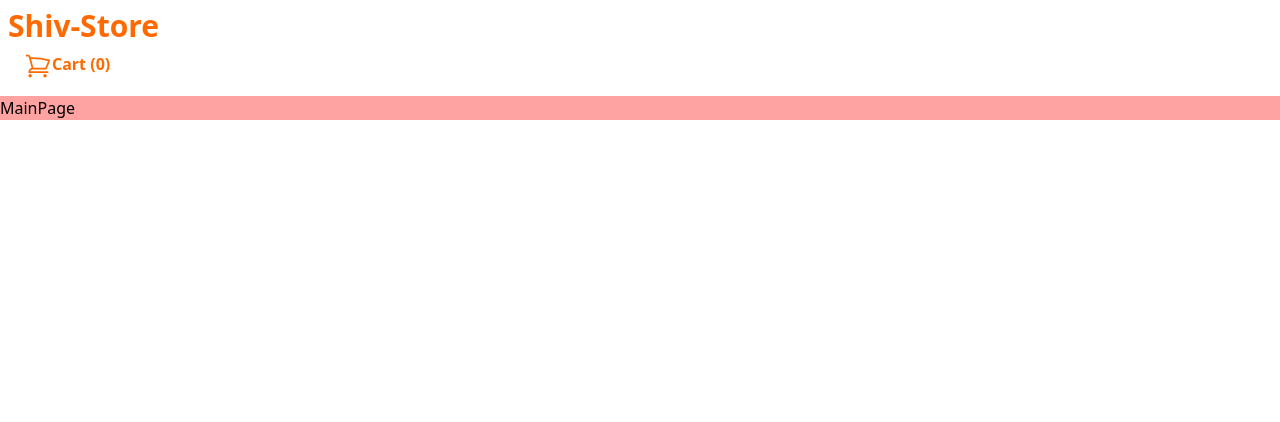
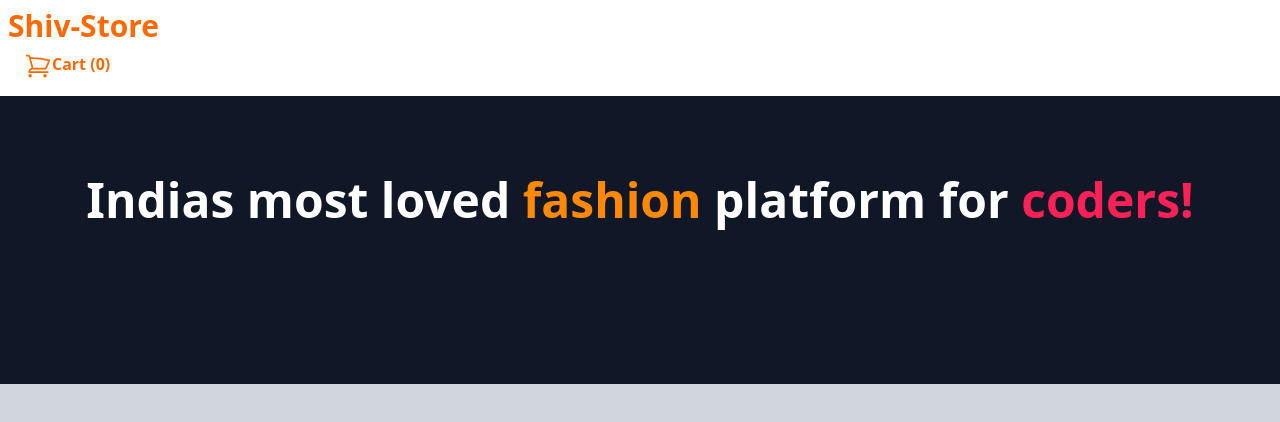
Before and after one commit to CoolShivas/007--Next_Ecommerce, a Next.js app: page / in a window 1280 px wide. Shown: the top 422 px of the page. Built offline with nearby package versions, Linux system fonts and the light colour scheme.

Commit message:
Given the style to Navbar and bgcolor to layout.

```diff
--- a/src/app/layout.js
+++ b/src/app/layout.js
@@ -4,7 +4,7 @@ import "./global.css";
 export default function RootLayout({ children }) {
   return (
     <html lang="en">
-      <body>
+      <body className="bg-gray-300">
         <Navbar></Navbar>
         {children}
       </body>
--- a/src/app/page.js
+++ b/src/app/page.js
@@ -1,5 +1,12 @@
 const MainPage = () => {
-  return <div className="bg-red-300">MainPage</div>;
+  return (
+    <div className="bg-gray-900 h-72">
+      <h1 className="text-white text-center text-5xl font-bold pt-20">
+        Indias most loved <span className="text-orange-400">fashion</span>{" "}
+        platform for <span className="text-rose-500">coders!</span>
+      </h1>
+    </div>
+  );
 };
 
 export default MainPage;
```
